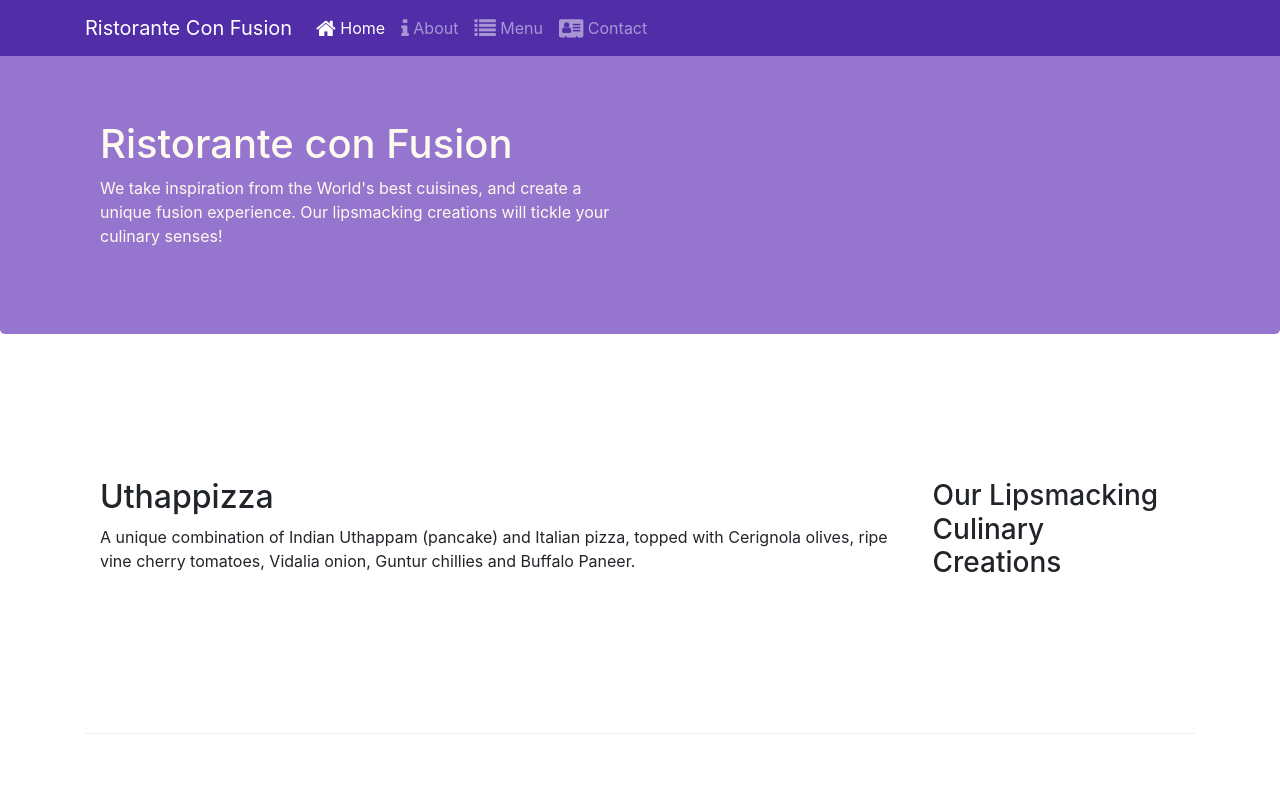
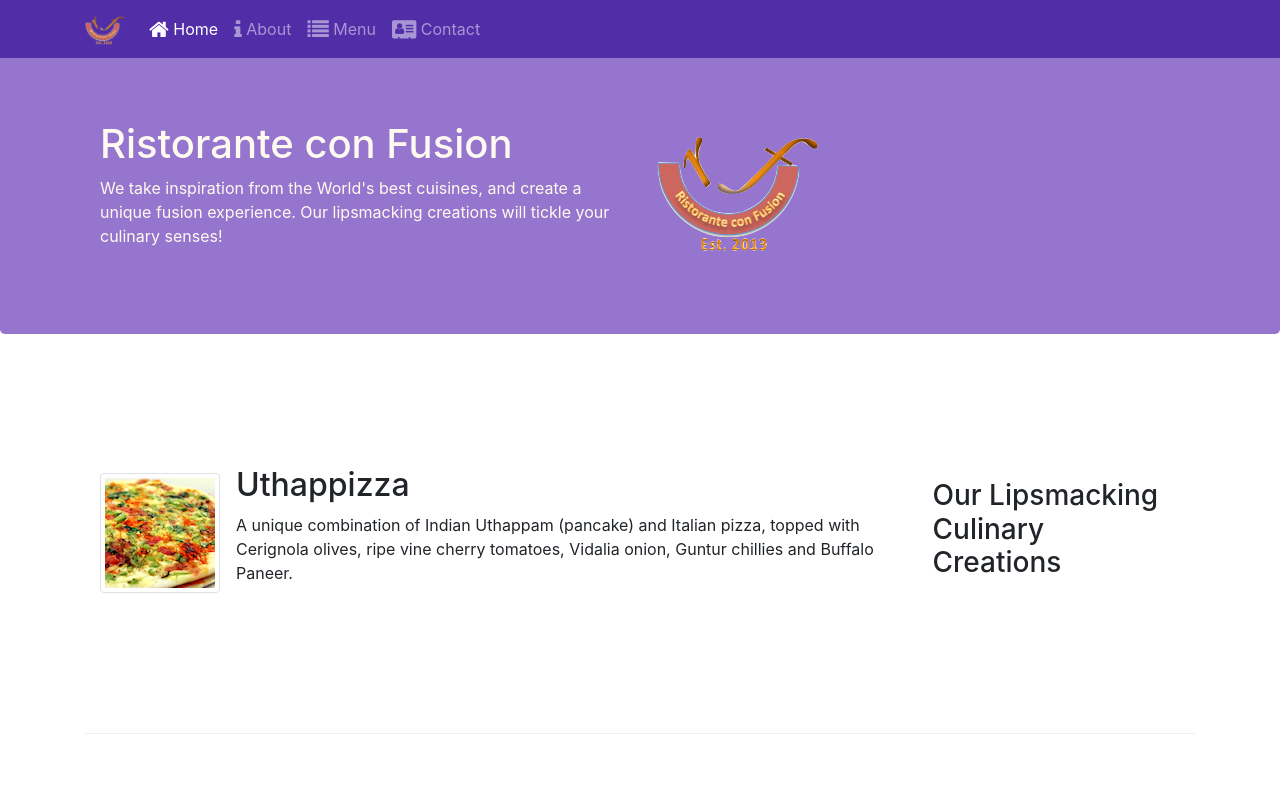
Before and after one commit to afifaniks/Coursera_Bootstrap, a website: page index.html in a window 1280 px wide. Shown: the top 800 px of the page. Drawn offline with nearby package versions, Linux system fonts and the light colour scheme.

Commit message:
Images & Media

```diff
--- a/index.html
+++ b/index.html
@@ -20,7 +20,7 @@
             <button class="navbar-toggler" type="button" data-toggle="collapse" data-target="#Navbar">
                 <span class="navbar-toggler-icon"></span>
             </button>
-            <a class="navbar-brand" href="#">Ristorante Con Fusion</a>
+            <a class="navbar-brand" href="#"><img src="img/logo.png" alt="" width="40px" height="30px"></a>
             <div class="collapse navbar-collapse" id="Navbar">
                 <ul class="navbar-nav mr-auto">
                         <li class="nav-item active"><a class="nav-link" href="#"><span class="fa fa-home fa-lg"></span> Home</a></li>
@@ -38,7 +38,8 @@
                     <h1>Ristorante con Fusion</h1>
                     <p>We take inspiration from the World's best cuisines, and create a unique fusion experience. Our lipsmacking creations will tickle your culinary senses!</p>
                 </div>
-                <div class="col-12 col-sm">
+                <div class="col-12 col-sm align-self-center">
+                    <img src="img/logo.png" alt="Logo" class="img-fluid">
                 </div>
             </div>
         </div>
@@ -50,8 +51,13 @@
                 <h3>Our Lipsmacking Culinary Creations</h3>
             </div>
             <div class="col col-sm order-sm-first col-md">
-                <h2>Uthappizza</h2>
-                <p class="d-none d-sm-block">A unique combination of Indian Uthappam (pancake) and Italian pizza, topped with Cerignola olives, ripe vine cherry tomatoes, Vidalia onion, Guntur chillies and Buffalo Paneer.</p>
+                <div class="media">
+                    <img class="d-flex mr-3 img-thumbnail align-self-center" src="img/uthappizza.png" alt="Uthappizza">
+                    <div class="media-body">
+                        <h2 class="mt-0">Uthappizza</h2>
+                        <p class="d-none d-sm-block">A unique combination of Indian Uthappam (pancake) and Italian pizza, topped with Cerignola olives, ripe vine cherry tomatoes, Vidalia onion, Guntur chillies and Buffalo Paneer.</p>
+                    </div>
+                </div>
             </div>
         </div>
 
@@ -71,9 +77,14 @@
                 <h3>Meet our Culinary Specialists</h3>
             </div>
             <div class="col col-sm order-sm-first col-md">
-                <h2>Alberto Somayya</h2>
-                <h4>Executive Chef</h4>
-                <p class="d-none d-sm-block">Award winning three-star Michelin chef with wide International experience having worked closely with whos-who in the culinary world, he specializes in creating mouthwatering Indo-Italian fusion experiences. </p>
+                <div class="media">
+                    <img class="d-flex mr-3 img-thumbnail align-self-center" src="img/alberto.png" alt="Alberto">
+                    <div class="media-body">
+                        <h2 class="mt-0">Alberto Somayya</h2>
+                        <h4>Executive Chef</h4>
+                        <p class="d-none d-sm-block">Award winning three-star Michelin chef with wide International experience having worked closely with whos-who in the culinary world, he specializes in creating mouthwatering Indo-Italian fusion experiences. </p>
+                    </div>
+                </div>
             </div>
         </div>
     </div>
```
Also changed, not shown: aboutus.html (+4 -3 lines), contactus.html (+3 -2 lines), img/alberto.png (added), img/buffet.png (added), img/logo.png (added), img/uthappizza.png (added), 1 other file.
